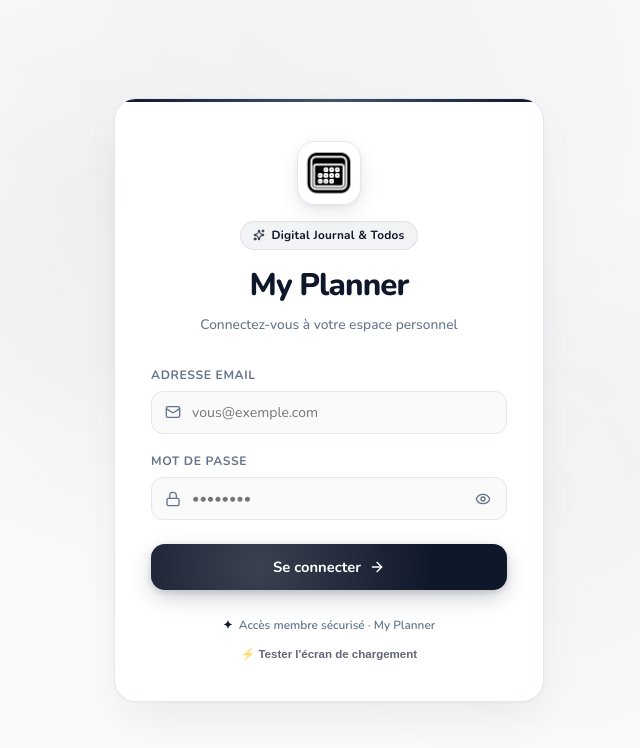
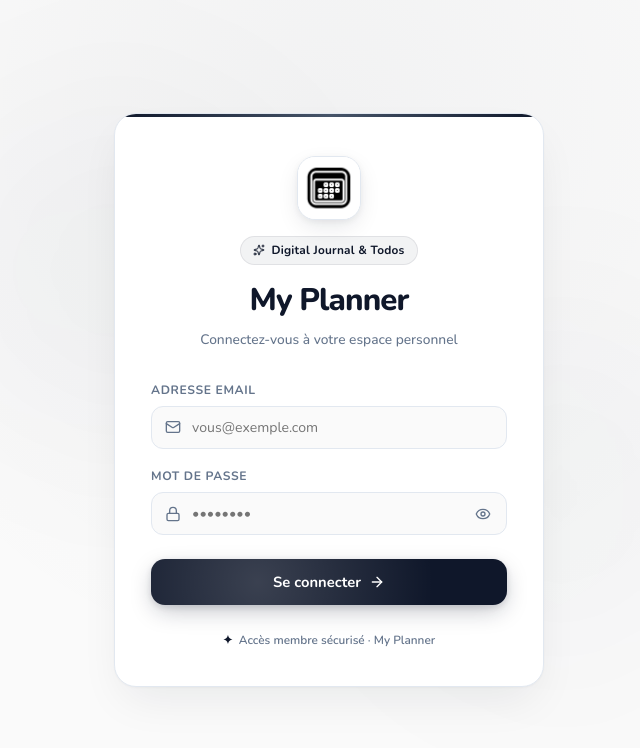
Before and after one commit to Akhy1001/my-planner, a Next.js app: page /login in a window 1280 px wide. Shown: the top 748 px of the page, without its empty margins (311-951 px from the left). Built offline with nearby package versions, Linux system fonts and the light colour scheme; no server answers.

Commit message:
clean(login): retirer le bouton de test et activer l'écran de chargement exclusivement post-connexion

```diff
--- a/app/login/page.tsx
+++ b/app/login/page.tsx
@@ -16,14 +16,12 @@ export default function LoginPage() {
   const [showPassword, setShowPassword] = useState(false);
   const [focusedField, setFocusedField] = useState<'email' | 'password' | null>(null);
 
-  // État de l'écran de chargement simulé
+  // État de l'écran de chargement post-connexion
   const [isSuccessLoading, setIsSuccessLoading] = useState(false);
-  const [isDemoMode, setIsDemoMode] = useState(false);
   const [progress, setProgress] = useState(0);
   const [statusText, setStatusText] = useState('Authentification validée…');
 
-  const startLoadingSimulation = (demo = false) => {
-    setIsDemoMode(demo);
+  const startLoadingSimulation = () => {
     setProgress(0);
     setStatusText('Authentification validée…');
     setIsSuccessLoading(true);
@@ -62,12 +60,7 @@ export default function LoginPage() {
         animationFrameId = requestAnimationFrame(step);
       } else {
         finishTimeoutId = setTimeout(() => {
-          if (isDemoMode) {
-            setIsSuccessLoading(false);
-            setProgress(0);
-          } else {
           router.push('/');
-          }
         }, 650);
       }
     };
@@ -78,7 +71,7 @@ export default function LoginPage() {
       cancelAnimationFrame(animationFrameId);
       clearTimeout(finishTimeoutId);
     };
-  }, [isSuccessLoading, isDemoMode, router]);
+  }, [isSuccessLoading, router]);
 
   const handleSubmit = async (e: React.FormEvent) => {
     e.preventDefault();
@@ -90,7 +83,7 @@ export default function LoginPage() {
       setLoading(false);
     } else {
       setLoading(false);
-      startLoadingSimulation(false);
+      startLoadingSimulation();
     }
   };
 
@@ -463,60 +456,22 @@ export default function LoginPage() {
           </motion.button>
         </form>
 
-        {/* Footer info & Test trigger button */}
+        {/* Footer info */}
         <div
           style={{
             textAlign: 'center',
             marginTop: '26px',
-            display: 'flex',
-            flexDirection: 'column',
-            alignItems: 'center',
-            gap: '8px',
-          }}
-        >
-          <div
-            style={{
             fontSize: '0.74rem',
             color: 'var(--stone, #64748B)',
             fontWeight: 600,
             display: 'flex',
             alignItems: 'center',
+            justifyContent: 'center',
             gap: '6px',
           }}
         >
           <span style={{ color: '#0F172A' }}>✦</span>
           <span>Accès membre sécurisé · My Planner</span>
-          </div>
-
-          <button
-            type="button"
-            onClick={() => startLoadingSimulation(true)}
-            style={{
-              background: 'none',
-              border: 'none',
-              cursor: 'pointer',
-              fontSize: '0.72rem',
-              color: '#0F172A',
-              fontWeight: 700,
-              padding: '4px 10px',
-              borderRadius: '8px',
-              opacity: 0.65,
-              transition: 'opacity 0.2s ease, background 0.2s ease',
-              display: 'inline-flex',
-              alignItems: 'center',
-              gap: '5px',
-            }}
-            onMouseEnter={e => {
-              e.currentTarget.style.opacity = '1';
-              e.currentTarget.style.background = 'rgba(15, 23, 42, 0.05)';
-            }}
-            onMouseLeave={e => {
-              e.currentTarget.style.opacity = '0.65';
-              e.currentTarget.style.background = 'none';
-            }}
-          >
-            <span>⚡ Tester l'écran de chargement</span>
-          </button>
         </div>
       </motion.div>
 
```
Lines whose indentation alone changed are shown as unchanged.
